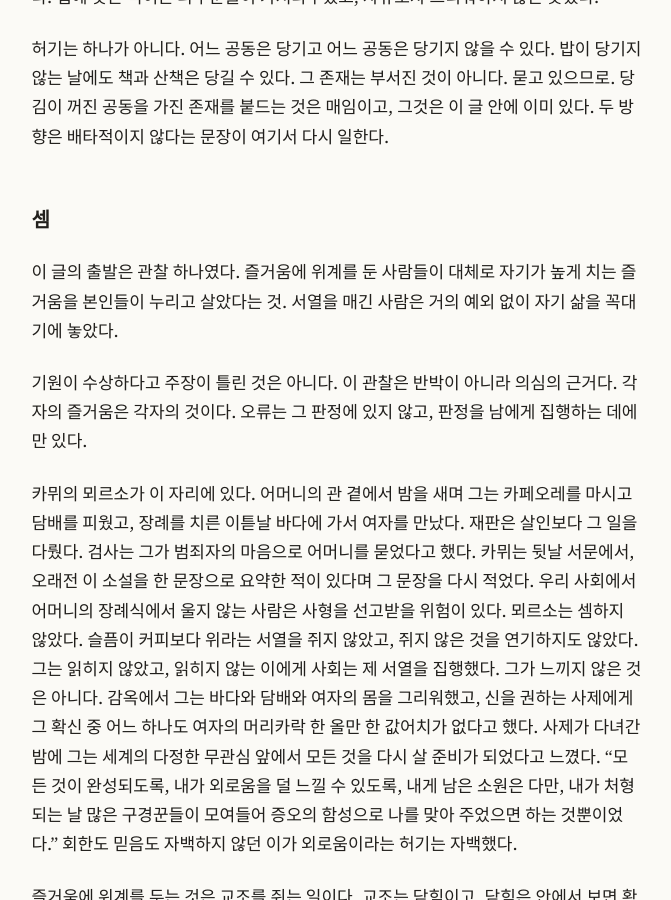
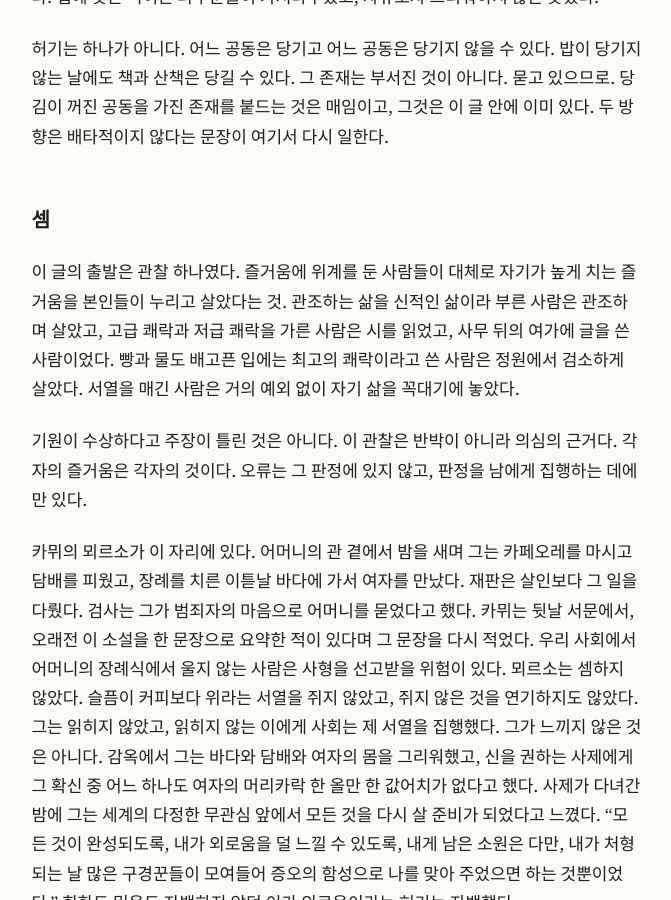
Before and after one commit to nonasking/essays, a Jekyll site: the page built from weight-and-ties/index.md, in a window 1280 px wide and 900 px high, scrolled down 6779 px. Shown: the whole window, without its empty margins (303-974 px from the left). Built offline with Jekyll 4.4.1, drawn with Linux system fonts in a browser that asks for light colours; our own code applies the rules of GitHub Pages for plain Markdown files; some of the changed text lies outside the part shown.

Commit message:
Weight and Ties: restore the three unnamed examples in The Tally (KR/EN)
Co-Authored-By: Claude Fable 5.1 <noreply@anthropic.com>
Claude-Session: https://claude.ai/code/session_01761YbdfwLqfojnJWnXHuHc

```diff
--- a/weight-and-ties/index.md
+++ b/weight-and-ties/index.md
@@ -109,7 +109,7 @@ description: 허기는 결핍이 아니라 존재가 차오를 수 있는 공동
 
 ## 셈
 
-이 글의 출발은 관찰 하나였다. 즐거움에 위계를 둔 사람들이 대체로 자기가 높게 치는 즐거움을 본인들이 누리고 살았다는 것. 서열을 매긴 사람은 거의 예외 없이 자기 삶을 꼭대기에 놓았다.
+이 글의 출발은 관찰 하나였다. 즐거움에 위계를 둔 사람들이 대체로 자기가 높게 치는 즐거움을 본인들이 누리고 살았다는 것. 관조하는 삶을 신적인 삶이라 부른 사람은 관조하며 살았고, 고급 쾌락과 저급 쾌락을 가른 사람은 시를 읽었고, 사무 뒤의 여가에 글을 쓴 사람이었다. 빵과 물도 배고픈 입에는 최고의 쾌락이라고 쓴 사람은 정원에서 검소하게 살았다. 서열을 매긴 사람은 거의 예외 없이 자기 삶을 꼭대기에 놓았다.
 
 기원이 수상하다고 주장이 틀린 것은 아니다. 이 관찰은 반박이 아니라 의심의 근거다. 각자의 즐거움은 각자의 것이다. 오류는 그 판정에 있지 않고, 판정을 남에게 집행하는 데에만 있다.
 
@@ -156,6 +156,9 @@ description: 허기는 결핍이 아니라 존재가 차오를 수 있는 공동
 - Camus, A. (1955). Préface à *L'Étranger* (éd. G. Brée & C. Lynes, Appleton-Century-Crofts), 1955년 1월 8일. "Dans notre société tout homme qui ne pleure pas à l'enterrement de sa mère risque d'être condamné à mort."
 - Winnicott, D. W. (1958). The capacity to be alone. *International Journal of Psycho-Analysis*, 39, 416-420.
 - Kafka, F. (1922). Ein Hungerkünstler. *Die neue Rundschau*, 33, 983-992. 단행본 *Ein Hungerkünstler. Vier Geschichten*, Die Schmiede, 1924.
+- Mill, J. S. (1861). *Utilitarianism*, 2장. 유능한 판정자.
+- Aristoteles. *Ethica Nicomachea* X.7-8. 관조하는 삶.
+- Epicurus. *Epistula ad Menoeceum* (= Diogenes Laertius X.130-131). 빵과 물. 정원과 검소한 생활은 Diogenes Laertius X.10-11.
 - Galen, L. W., & Kloet, J. D. (2011). Mental well-being in the religious and the non-religious: Evidence for a curvilinear relationship. *Mental Health, Religion & Culture*, 14(7), 673-689. doi:10.1080/13674676.2010.510829. 확신의 정도가 가름.
 - Quoidbach, J., Gilbert, D. T., & Wilson, T. D. (2013). The end of history illusion. *Science*, 339(6115), 96-98. doi:10.1126/science.1229294
 - Wegner, D. M., Schneider, D. J., Carter, S. R., III, & White, T. L. (1987). Paradoxical effects of thought suppression. *Journal of Personality and Social Psychology*, 53(1), 5-13. doi:10.1037/0022-3514.53.1.5. 백곰.
```
Also changed, not shown: weight-and-ties/en.md (+4 -1 lines).
